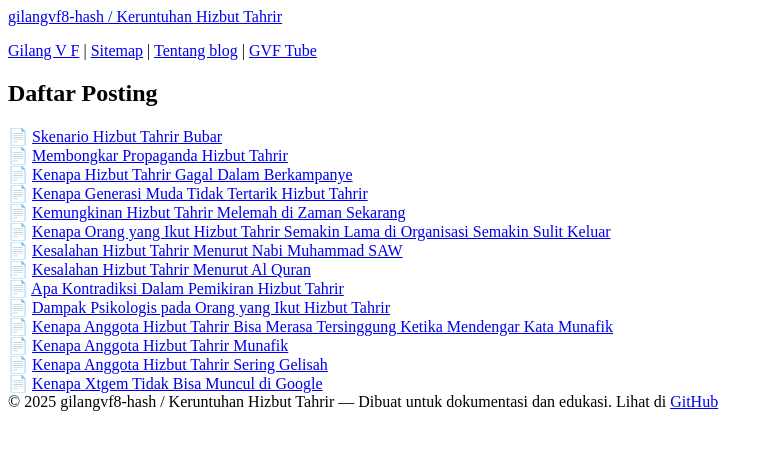
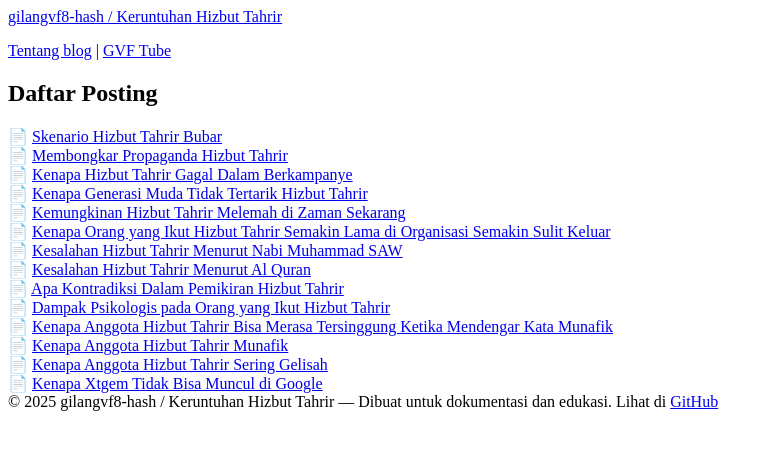
Before and after one commit to gilangvf8-hash/gilangvf8-hash.github.io, a Jekyll site: the page built from index.md, in a window 1280 px wide. Shown: the top 450 px of the page, without its empty margins (0-774 px from the left). Built offline with Jekyll 4.4.1, drawn with Linux system fonts in a browser that asks for light colours.

Commit message:
Update header.html

```diff
--- a/_includes/header.html
+++ b/_includes/header.html
@@ -4,5 +4,5 @@
 
   <div class="container">
     <div class="repo-info">
-      <p><a href="https://gilangvf.com.free/">Gilang V F</a> | <a href="https://gilangvf.com.free/sitemap">Sitemap</a> | <a href="https://gilangvf8-hash.github.io/about.html">Tentang blog</a> | <a href="https://gilangvf8-hash.github.io/gvftube.html">GVF Tube</a></p>
+      <p><a href="https://gilangvf8-hash.github.io/about.html">Tentang blog</a> | <a href="https://gilangvf8-hash.github.io/gvftube.html">GVF Tube</a></p>
     </div>
```
